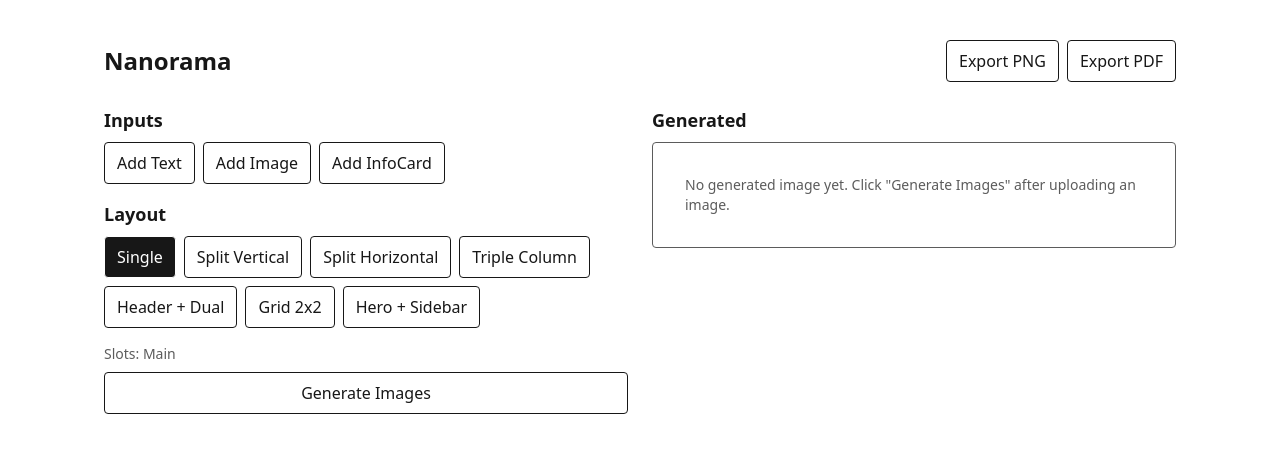
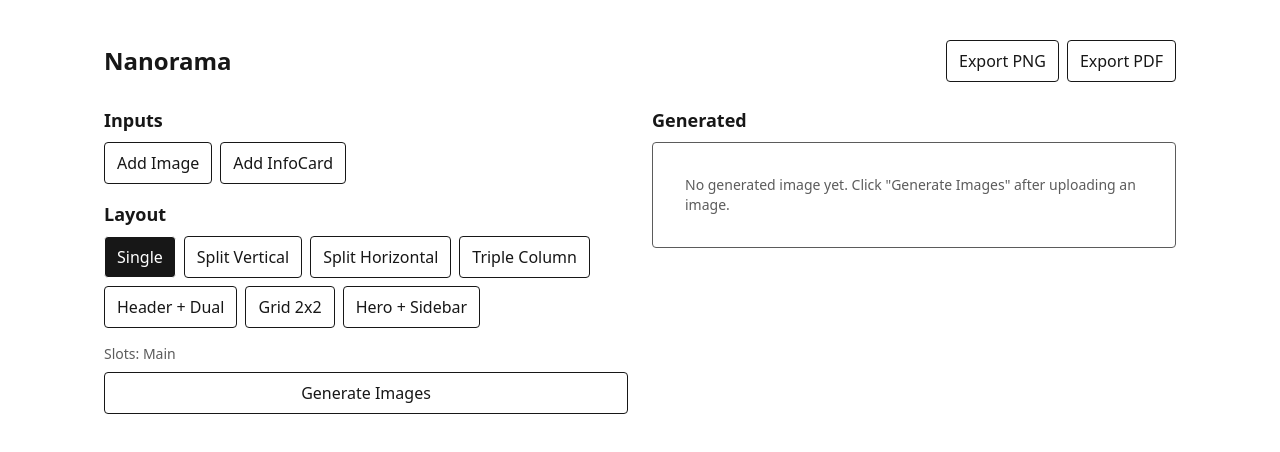
Before and after one commit to devbm7/nanorama, a Next.js app: page / in a window 1280 px wide. Shown: the top 452 px of the page. Built offline with nearby package versions, Linux system fonts and the light colour scheme.

Commit message:
some chnages

```diff
--- a/src/components/input/ComponentInput.tsx
+++ b/src/components/input/ComponentInput.tsx
@@ -37,7 +37,6 @@ export function ComponentInput() {
   return (
     <div className="w-full space-y-4">
       <div className="flex gap-2">
-        <button className="border px-3 py-2 rounded" onClick={() => addTextComponent("")}>Add Text</button>
         <button className="border px-3 py-2 rounded" onClick={() => addImageComponent("")}>Add Image</button>
         <button className="border px-3 py-2 rounded" onClick={() => addInfoCard("", [""])}>Add InfoCard</button>
       </div>
```
